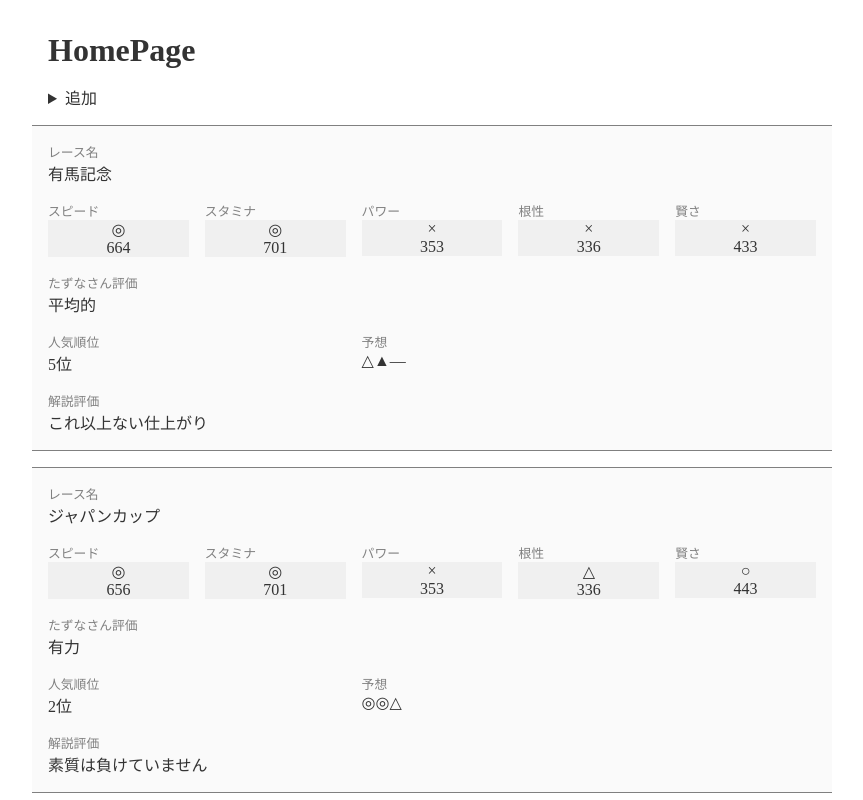
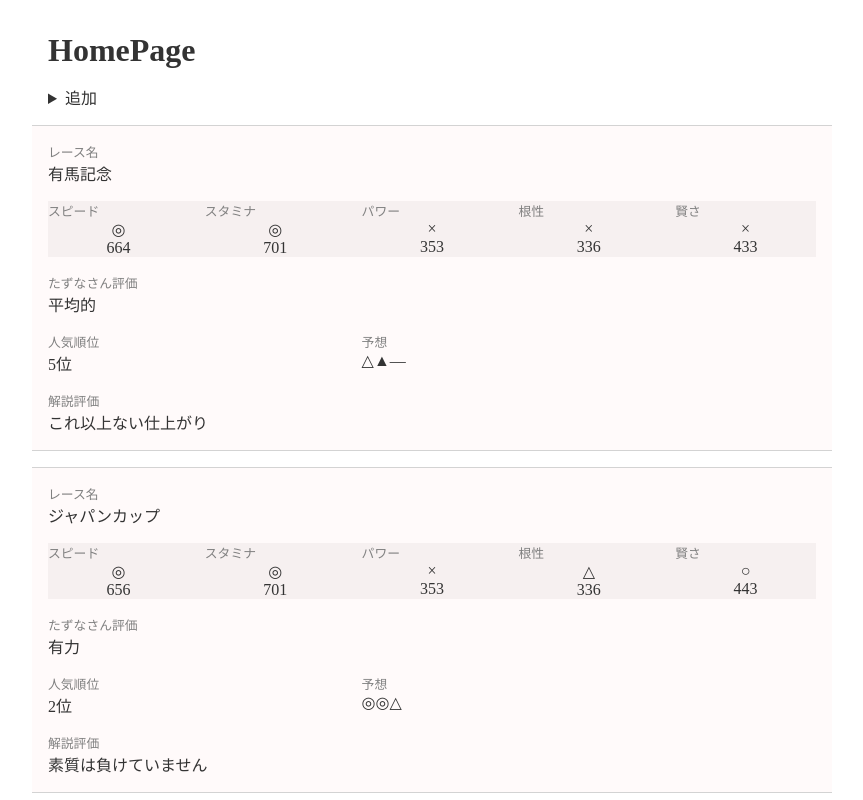
Before and after one commit to ginpei/umamusume-status-ranks, a React (Create React App) app: page / in a window 1280 px wide. Shown: the whole page, without its empty margins (208-1071 px from the left). Built offline with nearby package versions, Linux system fonts and the light colour scheme.

Commit message:
feat: 🎸 background color on status

```diff
--- a/src/components/pages/home/RaceEntryList.module.scss
+++ b/src/components/pages/home/RaceEntryList.module.scss
@@ -8,8 +8,8 @@
 }
 
 .RaceEntryItem {
-  background-color: #fafafa;
-  border-color: gray;
+  background-color: snow;
+  border-color: lightgray;
   border-style: solid none;
   border-width: 1px;
   display: grid;
@@ -22,6 +22,14 @@
     "commentatorComment commentatorComment commentatorComment commentatorComment commentatorComment   "
     / 1fr 1fr 1fr 1fr 1fr;
   padding: 1rem;
+
+  // show background color on status
+  &:before {
+    background-color: #f6f0f0;
+    content: "";
+    display: block;
+    grid-area: 2 / 1 / 2/ 6;
+  }
 
   & > [data-area="raceTitle"] { grid-area: raceTitle; }
 
@@ -40,6 +48,5 @@
 }
 
 .RaceEntryItem_status {
-  background-color: #f0f0f0;
   text-align: center;
 }
```
